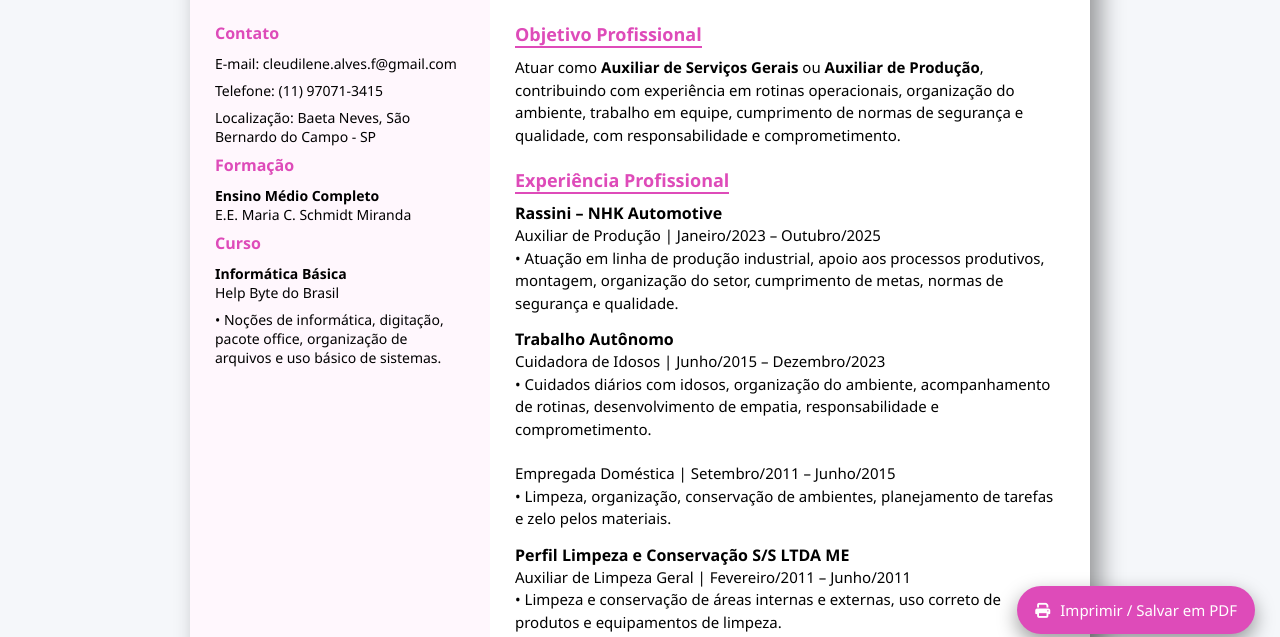
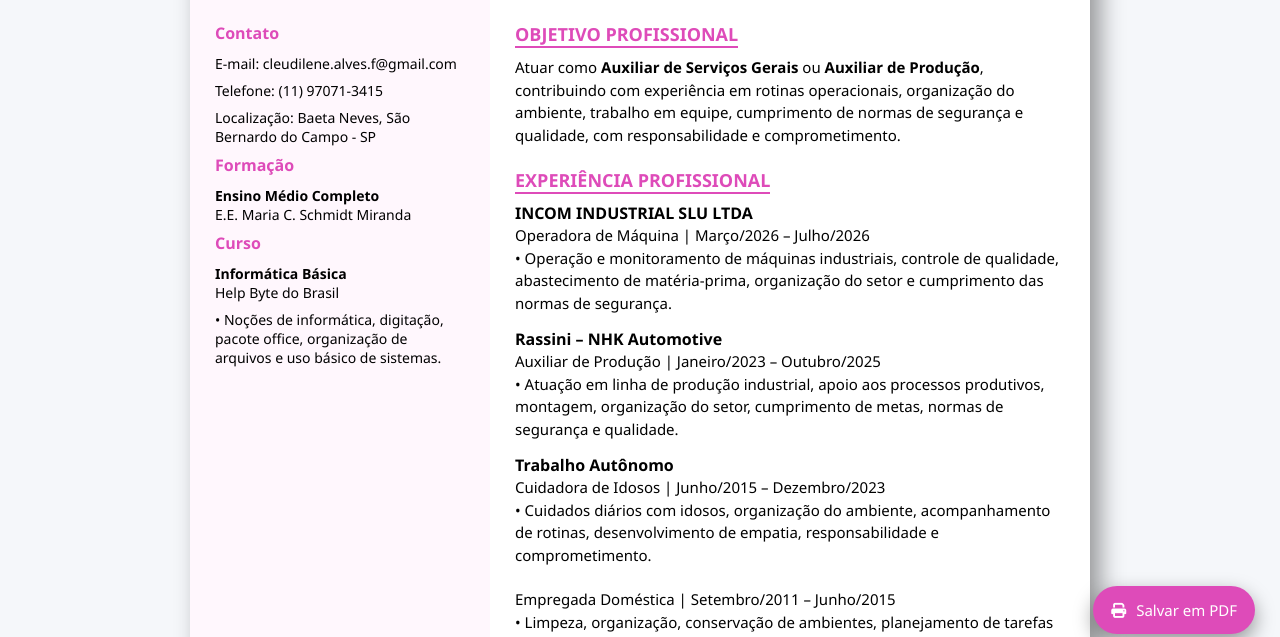
Before and after one commit to franiel97/curriculum-cleudilene, a plain HTML site: page index.html in a window 1280 px wide. Shown: the part 141-778 px from the top of the page. Drawn offline with Linux system fonts and the light colour scheme.

Commit message:
Atualizacao_de_carreira
Atualização de carreira e ajuste na descrição do botão imprimir

```diff
--- a/index.html
+++ b/index.html
@@ -246,7 +246,7 @@ body {
 
 <button class="print-btn" onclick="window.print()">
     <i class="fas fa-print"></i>
-    <span>Imprimir / Salvar em PDF</span>
+    <span>Salvar em PDF</span>
 </button>
 
 <div class="resume">
@@ -275,12 +275,18 @@ body {
 <main class="main">
 
 <section class="section">
-<h2>Objetivo Profissional</h2>
+<h2>OBJETIVO PROFISSIONAL</h2>
 <p>Atuar como <strong>Auxiliar de Serviços Gerais</strong> ou <strong>Auxiliar de Produção</strong>, contribuindo com experiência em rotinas operacionais, organização do ambiente, trabalho em equipe, cumprimento de normas de segurança e qualidade, com responsabilidade e comprometimento.</p>
 </section>
 
 <section class="section">
-<h2>Experiência Profissional</h2>
+<h2>EXPERIÊNCIA PROFISSIONAL</h2>
+
+<div class="job">
+<strong>INCOM INDUSTRIAL SLU LTDA</strong>
+<p>Operadora de Máquina | Março/2026 – Julho/2026</p>
+<p> • Operação e monitoramento de máquinas industriais, controle de qualidade, abastecimento de matéria-prima, organização do setor e cumprimento das normas de segurança.</p>
+</div>
 
 <div class="job">
 <strong>Rassini – NHK Automotive</strong>
```
